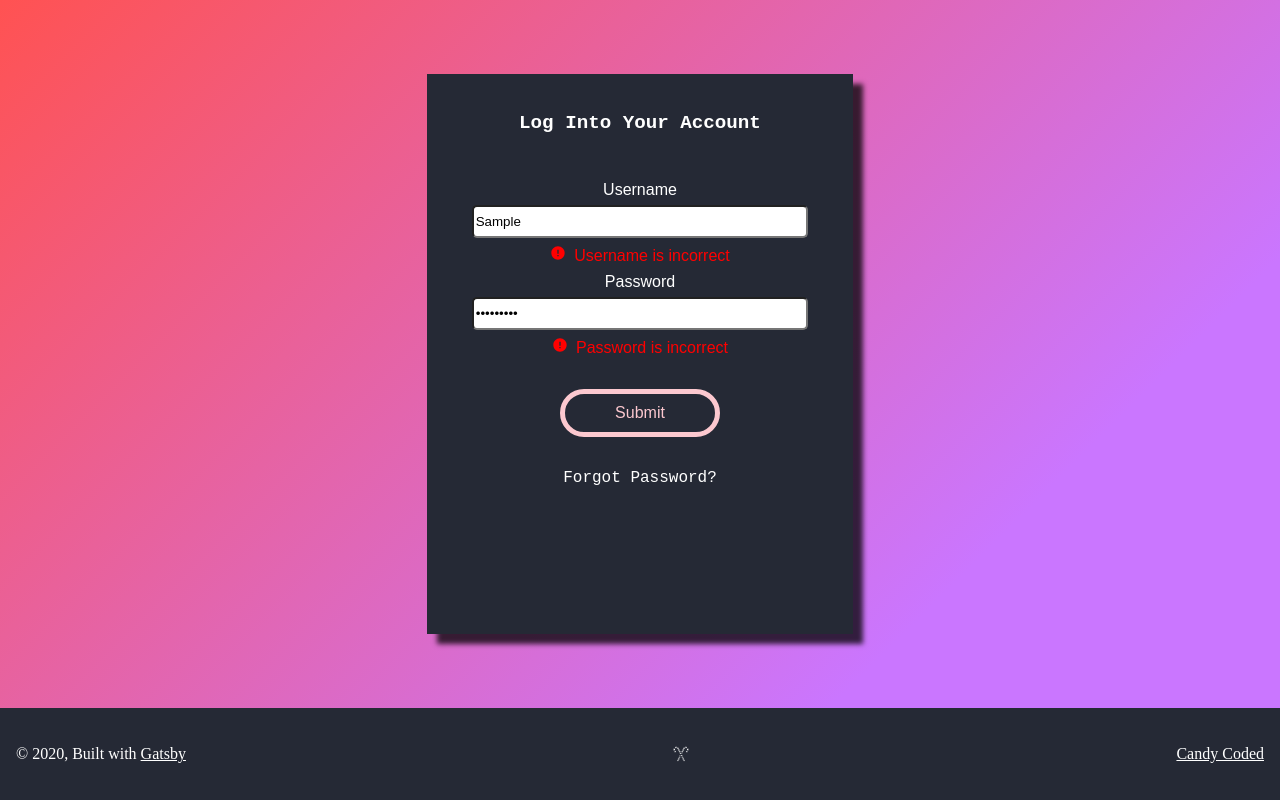
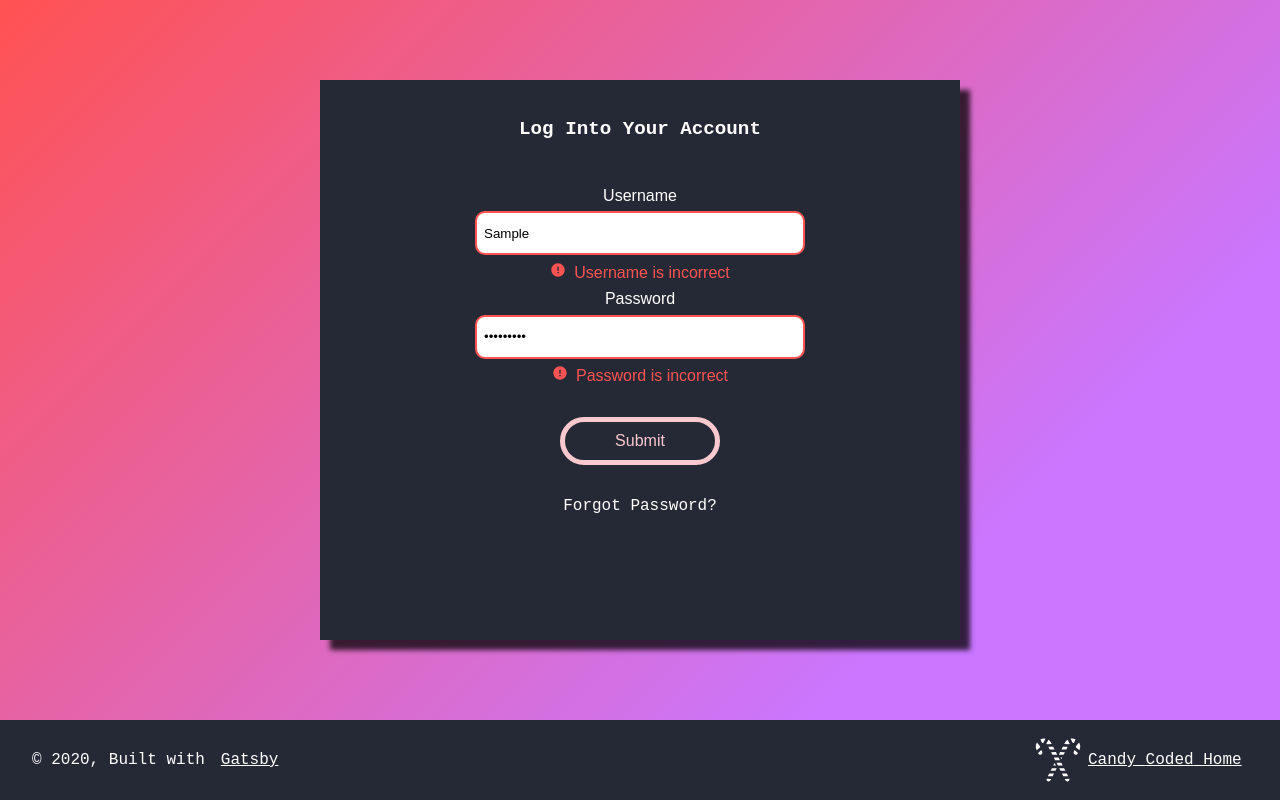
Before and after one commit to Tashazun/interview-app, a Gatsby site: page / in a window 1280 px wide. Both pictures are taken after typing "Sample", "Sample123" into the empty fields and a click on the button "Submit". Built offline with nearby package versions, Linux system fonts and the light colour scheme; Gatsby itself is replaced by a stand-in of ours.

Commit message:
login page completely styled

```diff
--- a/src/components/footer.js
+++ b/src/components/footer.js
@@ -7,13 +7,15 @@ import "./footer.scss"
 
 const Footer = ({ siteTitle }) => (
   <footer className="footer">
-    <div>
+    <div className="footer__disclaimer">
     © {new Date().getFullYear()}, Built with
       {` `}
       <a href="https://www.gatsbyjs.org">Gatsby</a>
     </div>
-    <GiCandyCanes />
-    <Link to="/" >{siteTitle}</Link>
+    <div className="footer__links">
+      <GiCandyCanes className="footer__logo" aria-hidden="true"/>
+      <Link to="/" >{siteTitle} Home</Link>
+    </div>
   </footer>
 )
 
--- a/src/components/footer.scss
+++ b/src/components/footer.scss
@@ -1,12 +1,37 @@
+@import "../styles/style";
+
 .footer {
-  display: flex;
-  align-items: center;
-  justify-content: space-between;
-  padding: 0 1em;
+  padding: 0 2em;
   background: #252935;
   color: #FFF;
 
+  &__disclaimer {
+    margin: .5em 0;
+    font-family:'Courier New', Courier, monospace;
+  }
+
+  &__links {
+    display: flex;
+    flex-direction: column;
+    align-items: center;
+    @include tablet {
+      flex-direction: row;
+    }
+  }
+
+  &__logo {
+    height: 3em;
+    width: 3em;
+    align-self: center;
+  }
+
   a {
     color: #FFF;
+    font-family:'Courier New', Courier, monospace;
+    padding: .2em;
+    margin: .2em;
+    &:focus {
+      outline: 2px solid #FCD8C8;
+    }
   }
 }
--- a/src/components/layout.scss
+++ b/src/components/layout.scss
@@ -3,10 +3,13 @@
 .layout {
   height: 100vh;
   display: grid;
-  grid-template-columns: repeat(3, 1fr);
-  grid-template-rows: 1/2fr 2fr 1/2fr;
+  grid-template-columns: auto;
+  grid-template-rows: 5% 80% 15%;
   background: linear-gradient(315deg, rgba(202,118,255,1) 26%, rgba(255,82,82,1) 100%);
-
+  @include tablet {
+    grid-template-columns: 1fr 2fr 1fr;
+    grid-template-rows: 10% 80% 10%;
+  }
 }
 
 main {
@@ -15,5 +18,12 @@ main {
 
 
 footer {
-  grid-area: 3/1/4/5;
+  grid-area: 3/1/4/4;
+  display: flex;
+  flex-direction: column;
+  align-items: center;
+  @include tablet {
+    flex-direction: row;
+    justify-content: space-between;
+  }
 }
--- a/src/components/login.js
+++ b/src/components/login.js
@@ -20,12 +20,12 @@ const Form = () => {
         <label htmlFor="username" className="login__label">Username</label>
         <input
           id="username"
-          className={`login__username ${errors.username && 'login__username--invalid'}`}
+          className={`login__input ${errors.username && 'login__input--invalid'}`}
           type="text"
           name="username"
           onChange={handleChange}
           value={values.username || ""}
-          aria-describedby="error__1"
+          aria-describedby={`${errors.username ? "error__1" : ""}`}
           aria-required="true"
         />
         {errors.username && (
@@ -34,19 +34,19 @@ const Form = () => {
             className="login__error-message"
             tabIndex="-1"
           >
-            <MdError />
+            <MdError aria-hidden="true"/>
             {errors.username}
           </span>
         )}
         <label htmlFor="password" className="login__label">Password</label>
         <input
           id="password"
-          className={`login__password ${errors.password && 'login__password--invalid'}`}
+          className={`login__input ${errors.password && 'login__input--invalid'}`}
           type="password"
           name="password"
           onChange={handleChange}
           value={values.password || ""}
-          aria-describedby="error__2"
+          aria-describedby={`${errors.password ? "error__2" : ""}`}
           aria-required="true"
         />
         {errors.password && (
@@ -55,7 +55,7 @@ const Form = () => {
             className="login__error-message"
             tabIndex="-1"
           >
-            <MdError />
+            <MdError aria-hidden="true"/>
             {errors.password}
           </span>
         )}
--- a/src/components/login.scss
+++ b/src/components/login.scss
@@ -1,3 +1,5 @@
+@import "../styles/style";
+
 .login {
   display: flex;
   flex-direction: column;
@@ -12,12 +14,25 @@
     font-size: 1em;
   }
 
-  &__username,
-  &__password {
-    border-radius: 5px;
+  &__input {
+    border: 2px solid #FCD8C8;
+    border-radius: 10px;
     margin: .5em;
+    padding: .5em;
     height: 2em;
     width: 80%;
+    transition: all 0.3s ease;
+    &:focus {
+      outline: none;
+      background: #FCD8C8;
+      transform: scale(1.1);
+    }
+    @include desktop {
+      width: 50%;
+    }
+    &--invalid {
+      border: 2px solid #FF5252;
+    }
   }
 
 
@@ -29,11 +44,19 @@
     height: 3em;
     background: transparent;
     color: #FCC8CF;
-    font-size: 1em
+    font-size: 1em;
+    transition: all 0.3s ease;
+    &:hover,
+    &:focus {
+      outline: none;
+      color: #000;
+      background: #FCC8CF;
+      transform: scale(1.2);
+    }
   }
 
   &__error-message {
-    color: red;
+    color: #FF5252;
     margin: 0 .5em .5em .5em;
 
     svg {
--- a/src/pages/index.js
+++ b/src/pages/index.js
@@ -10,7 +10,7 @@ const IndexPage = () => (
   <Layout>
     <SEO title="Login Page" />
     <section className="form">
-      <h2 className="form__heading">Log Into Your Account</h2>
+      <h1 className="form__heading">Log Into Your Account</h1>
       <Login />
       <p className="form__forgotten-password">Forgot Password?</p>
     </section>
--- a/src/styles/_style.scss
+++ b/src/styles/_style.scss
@@ -3,3 +3,18 @@ body {
   margin: 0;
   height: 100vh;
 }
+
+$tablet-width: 515px;
+$desktop-width: 800px;
+
+@mixin tablet {
+  @media (min-width: #{$tablet-width}) {
+    @content;
+  }
+}
+
+@mixin desktop {
+  @media (min-width: #{$desktop-width}) {
+    @content;
+  }
+}
```
